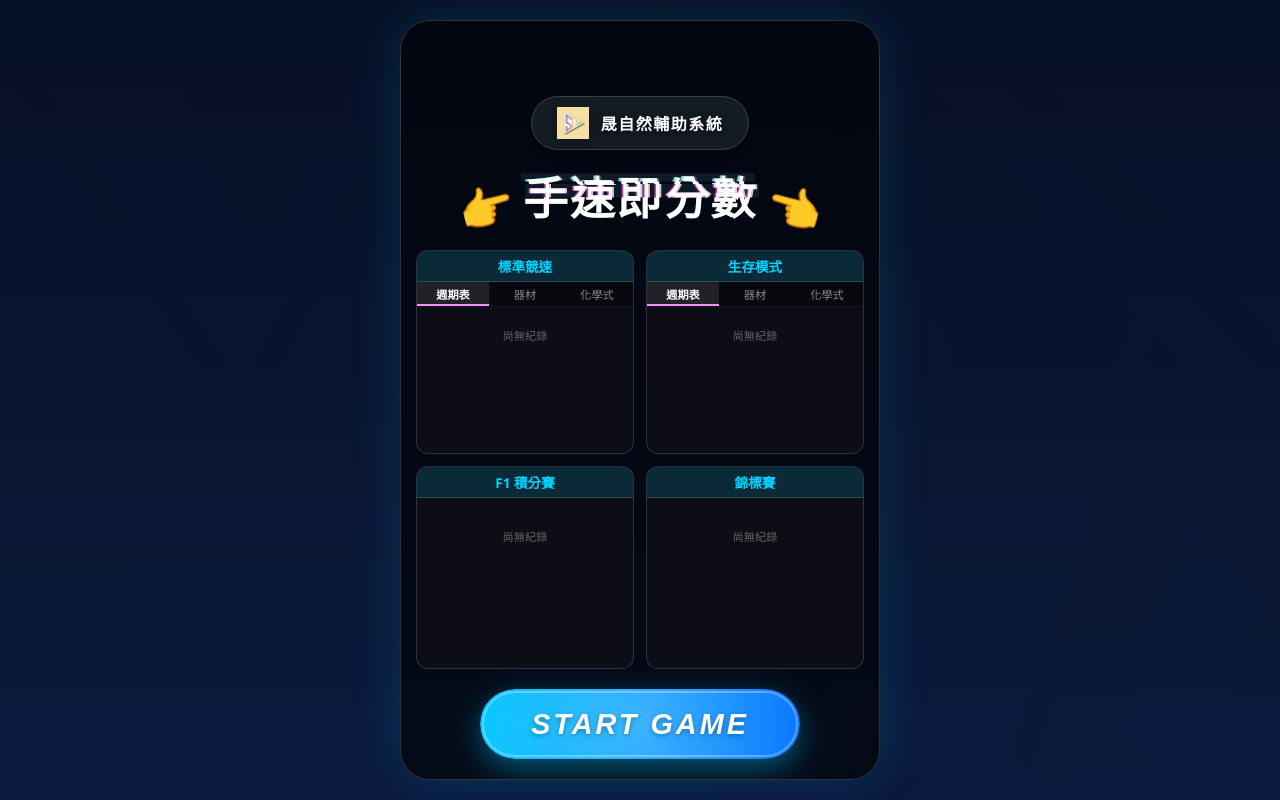
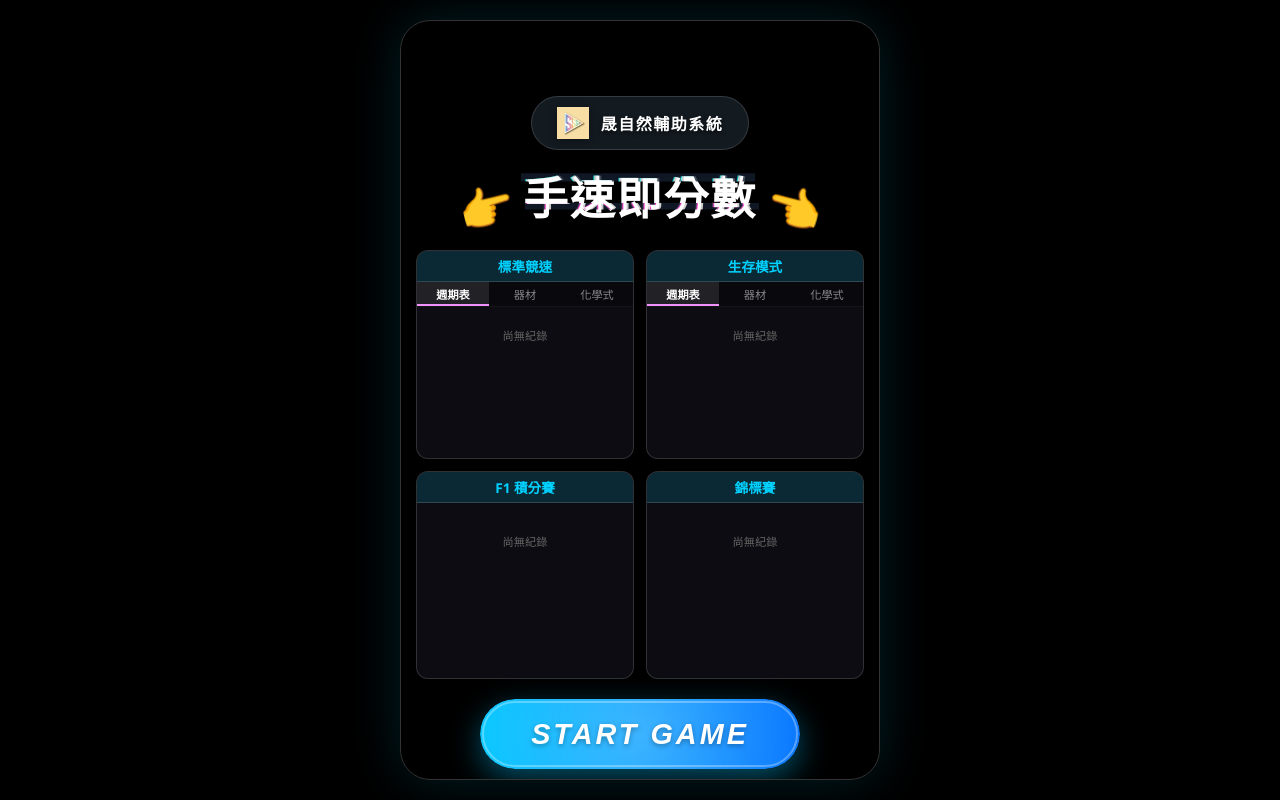
Before and after one commit to ssscchannel/game, a plain HTML site: page index.html in a window 1280 px wide. Drawn offline with Linux system fonts and the light colour scheme.

Commit message:
Add files via upload

```diff
--- a/index.html
+++ b/index.html
@@ -4,10 +4,12 @@
     <meta charset="UTF-8">
     <meta name="viewport" content="width=device-width, initial-scale=1.0, maximum-scale=1.0, user-scalable=no, viewport-fit=cover">
 
-    <title>晟自然遊戲室 V14-P3</title>
+    <title>晟自然遊戲室 V14-P6</title>
 
     <link rel="manifest" href="./manifest.json">
-    <meta name="theme-color" content="#141e30"> <meta name="apple-mobile-web-app-capable" content="yes">
+    <meta name="theme-color" content="#141e30">
+
+    <meta name="apple-mobile-web-app-capable" content="yes">
     <meta name="apple-mobile-web-app-status-bar-style" content="black-translucent">
     <link rel="apple-touch-icon" href="icon-192.png">
 
@@ -15,9 +17,7 @@
 </head>
 <body>
 
-    <div id="global-bg"></div>
-
-	<div id="app-container">
+    <div id="app-container">
 
         <div id="screen-lobby" class="screen active">
             <div class="header-section">
--- a/style.css
+++ b/style.css
@@ -1,16 +1,23 @@
-/* * 晟自然輔助系統 - 遊戲室 V14-P3 (中心輻射溢出修正版)
+/* * 晟自然輔助系統 - 遊戲室 V14-P6 (視覺融合修正版)
  * 修正重點：
- * 1. [Fix] 放棄 100vh/100% 計算。
- * 2. [Method] 改用 width: 120vw / height: 120vh 並配合 fixed + center positioning。
- * 3. [Effect] 確保所有漸層與特效都綁定在這個超大圖層上，而非 body。
+ * 1. [Background] 底部漸層轉為 100% 不透明深藍色 (#141e30)，與瀏覽器底色無縫接軌。
+ * 2. [Title] 移植 Logo 提案中的 Digital Glitch (數位崩壞) 風格。
+ * 3. [Safe Area] 確保 html 底色與漸層末端一致。
  */
 
 :root {
-    /* 深藍色基底，與圖片邊緣融合 */
-    --bg-deep: #141e30;
+    /* 核心底色：深藍色 (用於無縫接軌) */
+    --bg-core: #141e30;
 
-    /* 這是您的特效漸層，稍後會綁定在 global-bg */
-    --app-bg-gradient: linear-gradient(to bottom, #141e30, #243b55);
+    /* 漸層策略：上層半透明 -> 底部變為實心色 */
+    /* 0%~70%: 讓圖片透出來 */
+    /* 90%~100%: 變為純色，遮住圖片邊緣 */
+    --app-bg-gradient: linear-gradient(
+        to bottom,
+        rgba(20, 30, 48, 0.2) 0%,
+        rgba(20, 30, 48, 0.6) 70%,
+        var(--bg-core) 100%
+    );
 
     --glass-bg: rgba(255, 255, 255, 0.1);
     --glass-border: rgba(255, 255, 255, 0.15);
@@ -31,23 +38,37 @@
     --input-height: 50px;
     --btn-height: 60px;
 
-    /* 按鈕安全距離：維持緊貼底部 */
     --viewer-safe-top: 60px;
     --viewer-safe-bottom: 10px;
 
     --nav-height: 50px;
 }
 
-/* 讓 html/body 完全透明，只負責裝容器，避免雙重背景造成視覺落差 */
+/* V14-P6 核心：背景融合設定 */
 html {
-    background-color: var(--bg-deep); /* 最底層保險色 */
+    margin: 0; padding: 0;
     width: 100%; height: 100%;
-    overscroll-behavior: none; /* 禁止橡皮筋 */
+
+    /* 1. 設定最底層顏色 (當圖片沒蓋到，或橡皮筋迴彈時顯示) */
+    background-color: var(--bg-core);
+
+    /* 2. 背景疊加：漸層在上，圖片在下 */
+    /* 注意：這裡不使用 blend-mode，改用漸層本身的透明度來控制明暗，比較好預測 */
+    background-image: var(--app-bg-gradient), url('page.jpg');
+
+    background-size: cover;
+    background-position: center top; /* 圖片對齊上方，下方讓漸層去蓋 */
+    background-repeat: no-repeat;
+    background-attachment: fixed; /* 鎖定背景，營造視差感 */
+
+    overscroll-behavior: none;
 }
 
 body {
     margin: 0; padding: 0;
-    background: transparent; /* 關鍵：body 不要有背景，全靠 global-bg */
+    background-color: transparent; /* 讓 body 透明，透出 html 的背景 */
+    position: fixed;
+    top: 0; left: 0; right: 0; bottom: 0;
     width: 100%; height: 100%;
     overflow: hidden;
     overscroll-behavior: none;
@@ -55,34 +76,6 @@ body {
     font-family: 'Segoe UI', Roboto, Helvetica, Arial, sans-serif;
     color: var(--text-main);
     touch-action: none;
-}
-
-/* ★★★ V14-P3 核心修正：中心輻射定位法 ★★★ */
-/* 這個圖層會比螢幕大，確保特效永遠覆蓋整個可視範圍（包含安全區與回彈區） */
-#global-bg {
-    position: fixed;
-    /* 1. 定位在螢幕正中心 */
-    top: 50%;
-    left: 50%;
-
-    /* 2. 讓尺寸比螢幕大 20% (上下左右各多出 10%)，無視網址列伸縮 */
-    width: 120vw;
-    height: 120vh;
-
-    /* 3. 校正回正，確保圖片中心對準螢幕中心 */
-    transform: translate(-50%, -50%) translateZ(0);
-
-    z-index: -999;
-
-    /* 背景與特效設定 */
-    background-color: var(--bg-deep);
-    /* 疊加順序：圖片在上，漸層特效在下(或混合) */
-    background-image: url('page.jpg'), var(--app-bg-gradient);
-    background-size: cover;
-    background-position: center;
-    background-blend-mode: overlay; /* 混合模式，讓特效吃進去 */
-
-    pointer-events: none;
 }
 
 * {
@@ -95,7 +88,6 @@ body {
 
 #app-container {
     width: 100%;
-    /* 使用 dvh 讓容器自動適應網址列，但不影響背景 */
     height: 100dvh;
     max-width: 480px;
     margin: 0 auto;
@@ -103,9 +95,9 @@ body {
     display: flex; flex-direction: column; overflow: hidden;
     background: transparent;
 
-    /* 內容避開安全區，但背景會延伸 */
     padding-top: max(var(--viewer-safe-top), env(safe-area-inset-top));
     padding-bottom: max(var(--viewer-safe-bottom), env(safe-area-inset-bottom));
+
     box-sizing: border-box;
 }
 
@@ -126,20 +118,18 @@ body {
         box-shadow: 0 0 50px rgba(0, 210, 255, 0.15);
         top: 50%; transform: translateY(-50%);
         padding-top: 20px; padding-bottom: 20px;
-        background: rgba(0,0,0,0.6);
-        backdrop-filter: blur(5px);
-        /* 電腦版不需要絕對定位修正，改回 transform 置中 */
-        position: relative;
+        background: rgba(0,0,0,0.8);
+        backdrop-filter: blur(10px);
     }
+    body { position: relative; background: #000; }
 }
 
 .screen {
     position: absolute; top: 0; left: 0; width: 100%; height: 100%;
-    padding: 0 15px 15px 15px;
+    padding: 0 15px 0 15px;
     padding-top: max(var(--viewer-safe-top), env(safe-area-inset-top));
-    padding-bottom: max(var(--viewer-safe-bottom), env(safe-area-inset-bottom));
+    padding-bottom: 0;
     box-sizing: border-box;
-
     display: flex; flex-direction: column;
     background: transparent;
     transition: opacity 0.4s ease;
@@ -185,7 +175,6 @@ body {
     flex-shrink: 0;
 }
 
-/* 品牌樣式：維持目前版本 (Option B) */
 .brand-row {
     display: flex; align-items: center; justify-content: center;
     gap: 12px; margin-bottom: 20px;
@@ -205,7 +194,6 @@ body {
     text-shadow: 0 2px 4px rgba(0,0,0,0.6); letter-spacing: 1.5px; pointer-events: none;
 }
 
-/* Glitch & Other Styles (不變) */
 .title-area { display: flex; align-items: center; justify-content: center; gap: 10px; width: 100%; }
 .tap-hand { font-size: 2.5rem; animation: tap-frenzy 0.15s infinite alternate; }
 .left-hand { transform-origin: right center; animation-delay: 0s; }
@@ -213,13 +201,57 @@ body {
 @keyframes tap-frenzy { 0% { transform: rotate(0deg) scale(1); } 100% { transform: rotate(-15deg) scale(1.15) translateY(2px); } }
 @keyframes tap-frenzy-r { 0% { transform: rotate(0deg) scale(1); } 100% { transform: rotate(15deg) scale(1.15) translateY(2px); } }
 
-.glitch-wrapper { position: relative; display: inline-block; }
-.glitch-wrapper h1 { font-size: 2.8rem; margin: 0; line-height: 1.2; font-weight: 900; color: #fff; position: relative; letter-spacing: 2px; }
-.glitch-wrapper h1::before, .glitch-wrapper h1::after { content: attr(data-text); position: absolute; top: 0; left: 0; width: 100%; height: 100%; background: #141e30; opacity: 0.8; }
-.glitch-wrapper h1::before { left: 2px; text-shadow: -1px 0 #ff00c1; clip-path: inset(44% 0 61% 0); animation: glitch-anim-1 2s infinite linear alternate-reverse; }
-.glitch-wrapper h1::after { left: -2px; text-shadow: -1px 0 #00fff9; clip-path: inset(50% 0 30% 0); animation: glitch-anim-2 2.5s infinite linear alternate-reverse; }
-@keyframes glitch-anim-1 { 0% { clip-path: inset(20% 0 80% 0); } 100% { clip-path: inset(30% 0 20% 0); } }
-@keyframes glitch-anim-2 { 0% { clip-path: inset(10% 0 60% 0); } 100% { clip-path: inset(5% 0 80% 0); } }
+/* ★★★ Digital Glitch 風格移植 (Option A-4) ★★★ */
+.glitch-wrapper {
+    position: relative;
+    display: inline-block;
+}
+.glitch-wrapper h1 {
+    font-size: 2.8rem;
+    margin: 0;
+    line-height: 1.2;
+    font-weight: 900;
+    color: #fff;
+    position: relative;
+    letter-spacing: 2px;
+}
+.glitch-wrapper h1::before,
+.glitch-wrapper h1::after {
+    content: attr(data-text); /* 讀取 HTML 中的 data-text */
+    position: absolute;
+    top: 0; left: 0; width: 100%; height: 100%;
+    background: #141e30; /* 背景色，用於遮擋產生切割感 */
+    opacity: 0.8;
+}
+.glitch-wrapper h1::before {
+    left: 2px;
+    text-shadow: -1px 0 #ff00c1; /* 紅色錯位 */
+    clip-path: inset(44% 0 61% 0);
+    animation: glitch-anim-1 2s infinite linear alternate-reverse;
+}
+.glitch-wrapper h1::after {
+    left: -2px;
+    text-shadow: -1px 0 #00fff9; /* 青色錯位 */
+    clip-path: inset(50% 0 30% 0);
+    animation: glitch-anim-2 2.5s infinite linear alternate-reverse;
+}
+
+@keyframes glitch-anim-1 {
+    0% { clip-path: inset(20% 0 80% 0); }
+    20% { clip-path: inset(60% 0 10% 0); }
+    40% { clip-path: inset(40% 0 50% 0); }
+    60% { clip-path: inset(80% 0 5% 0); }
+    80% { clip-path: inset(10% 0 70% 0); }
+    100% { clip-path: inset(30% 0 20% 0); }
+}
+@keyframes glitch-anim-2 {
+    0% { clip-path: inset(10% 0 60% 0); }
+    20% { clip-path: inset(30% 0 10% 0); }
+    40% { clip-path: inset(70% 0 20% 0); }
+    60% { clip-path: inset(20% 0 50% 0); }
+    80% { clip-path: inset(50% 0 10% 0); }
+    100% { clip-path: inset(5% 0 80% 0); }
+}
 
 .leaderboard-container { display: grid; grid-template-columns: 1fr 1fr; grid-template-rows: 1fr 1fr; gap: 12px; margin-bottom: 20px; height: 55vh; max-height: 550px; flex-shrink: 1; min-height: 300px; }
 .mode-box { background: rgba(20, 20, 30, 0.6); border: 1px solid var(--glass-border); border-radius: 12px; display: flex; flex-direction: column; overflow: hidden; backdrop-filter: blur(5px); position: relative; cursor: pointer; transition: border-color 0.2s; }
```
